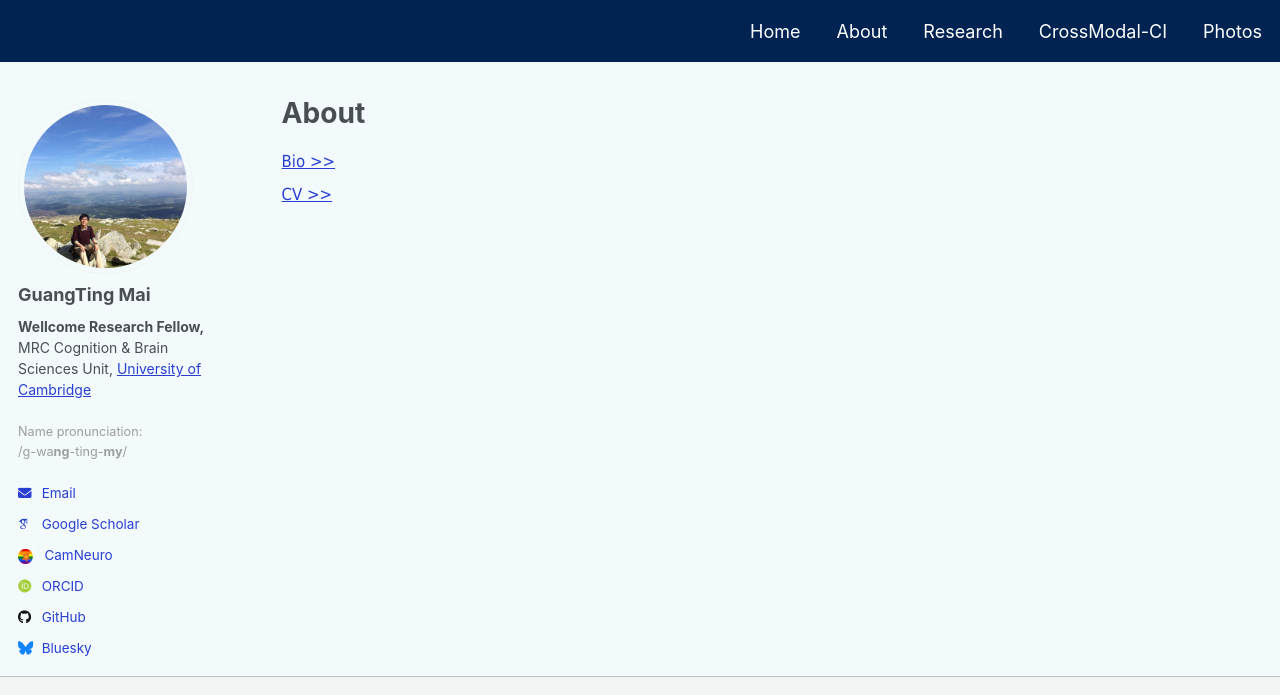
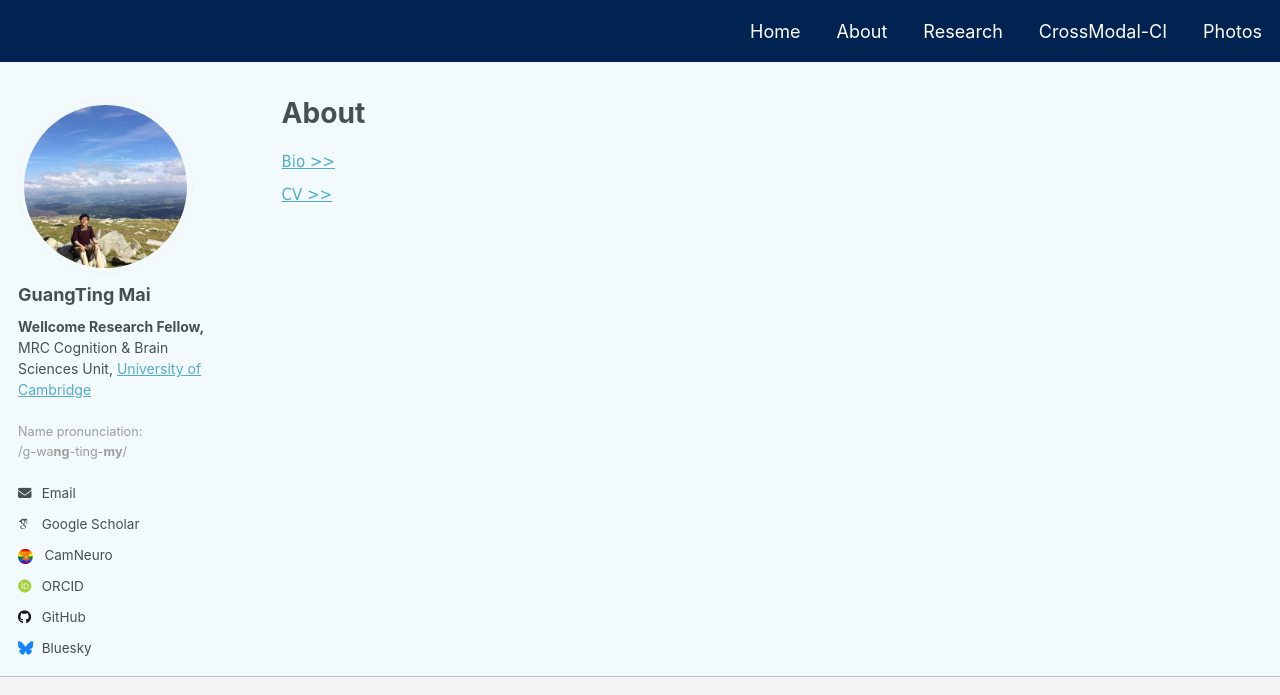
Before and after one commit to guangtingmai/guangtingmai.github.io, a Jekyll site: the page built from _pages/about.html, in a window 1280 px wide. Shown: the top 695 px of the page. Built offline with Jekyll 4.4.1, drawn with Linux system fonts in a browser that asks for light colours; some web fonts are replaced; grey boxes are pictures that could not be loaded.

Commit message:
Update custom.scss

```diff
--- a/_sass/custom.scss
+++ b/_sass/custom.scss
@@ -79,9 +79,6 @@ header,
 }
 
 /* Hover for hyperlinks*/
-a {
-  color: #2a3ed4 !important;     /* normal color */
+a:hover {
+  color: #001e33;        /* color when cursor is on it */
 }
-a:hover {
-  color: #010a4f;        /* color when cursor is on it */
-}
```
